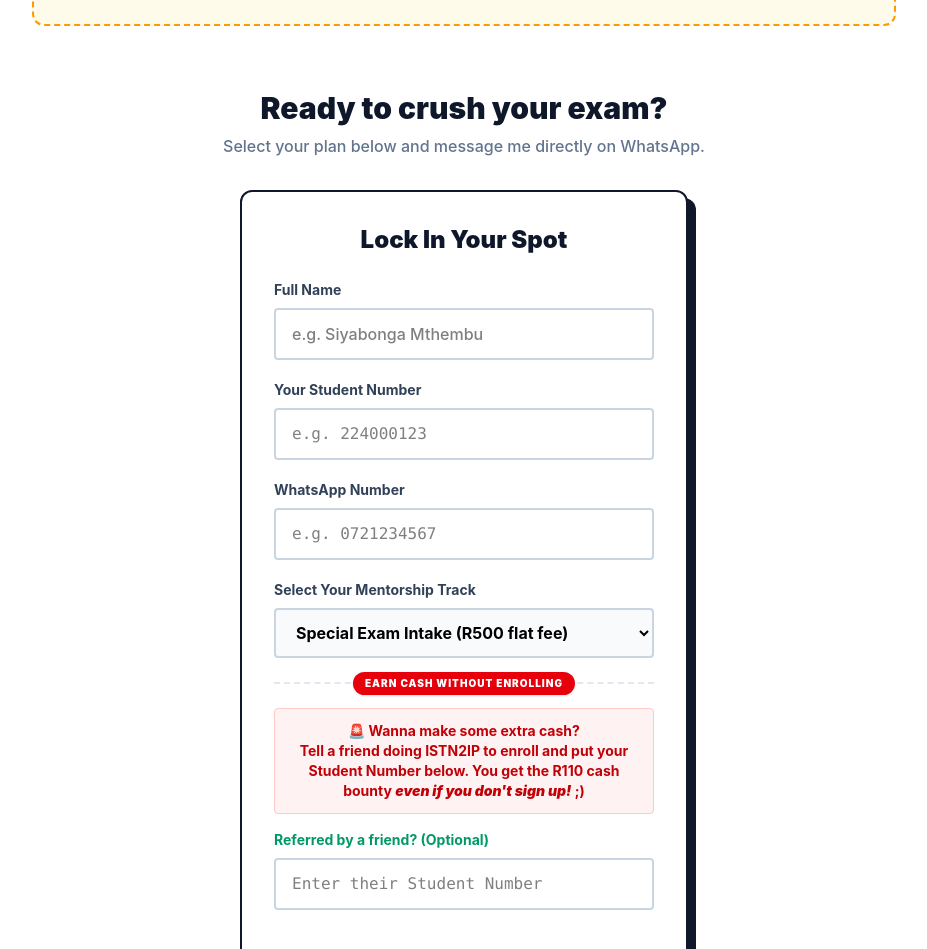
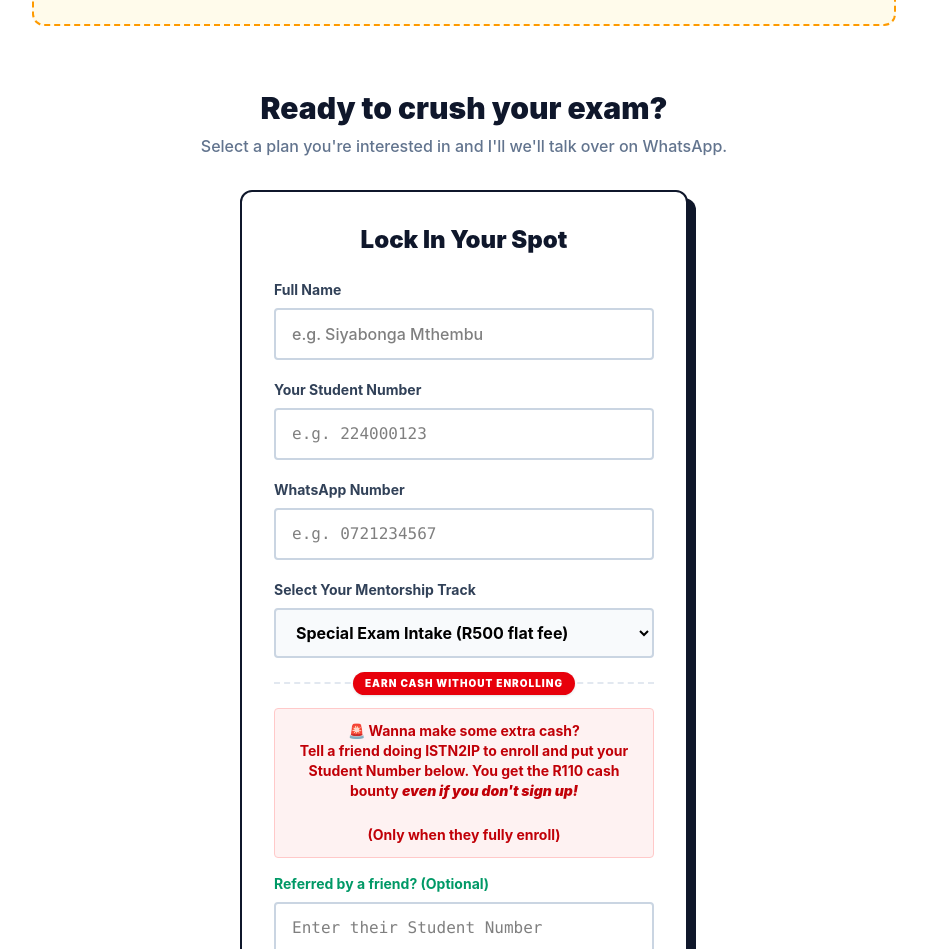
Before and after one commit to francisco-mng/Comp-With-Francisco, a Next.js app: page / in a window 1280 px wide. Shown: the part 3402-4351 px from the top of the page, without its empty margins (176-1103 px from the left). Built offline with nearby package versions, Linux system fonts and the light colour scheme.

Commit message:
feat: added clearer message for the referral affiliate program ;)

```diff
--- a/app/page.tsx
+++ b/app/page.tsx
@@ -168,7 +168,7 @@ export default function CodingEssentialsPage() {
         <footer className="mt-16 pb-12 text-center">
         <div className="mb-8">
           <h2 className="text-3xl font-black text-slate-900 mb-2">Ready to crush your exam?</h2>
-          <p className="text-slate-500 font-medium">Select your plan below and message me directly on WhatsApp.</p>
+          <p className="text-slate-500 font-medium">Select a plan you're interested in and I'll we'll talk over on WhatsApp.</p>
         </div>
 
         {/* Render the Client Component Form */}
--- a/components/ui/EnrollmentForm.tsx
+++ b/components/ui/EnrollmentForm.tsx
@@ -126,8 +126,10 @@ export default function EnrollmentForm() {
 
           <div className="bg-red-50 border border-red-200 rounded p-3 mb-4 mt-2">
             <p className="text-sm font-bold text-red-700 text-center">
-              🚨 Wanna make some extra cash? <br/> Tell a friend doing ISTN2IP to enroll and put your Student Number below. You get the R110 cash bounty <strong><i> even  if you don't sign up!</i></strong> ;)
+              🚨 Wanna make some extra cash? <br/> Tell a friend doing ISTN2IP to enroll and put your Student Number below. You get the R110 cash bounty <strong><i> even  if you don't sign up!</i></strong>
             </p>
+            <br className="hidden md:block" />
+            <p className="text-sm font-bold text-red-700 text-center">(Only when they fully enroll) </p>
           </div>
 
           <label htmlFor="referrerId" className="block text-sm font-bold text-emerald-600 mb-2">Referred by a friend? (Optional)</label>
```
